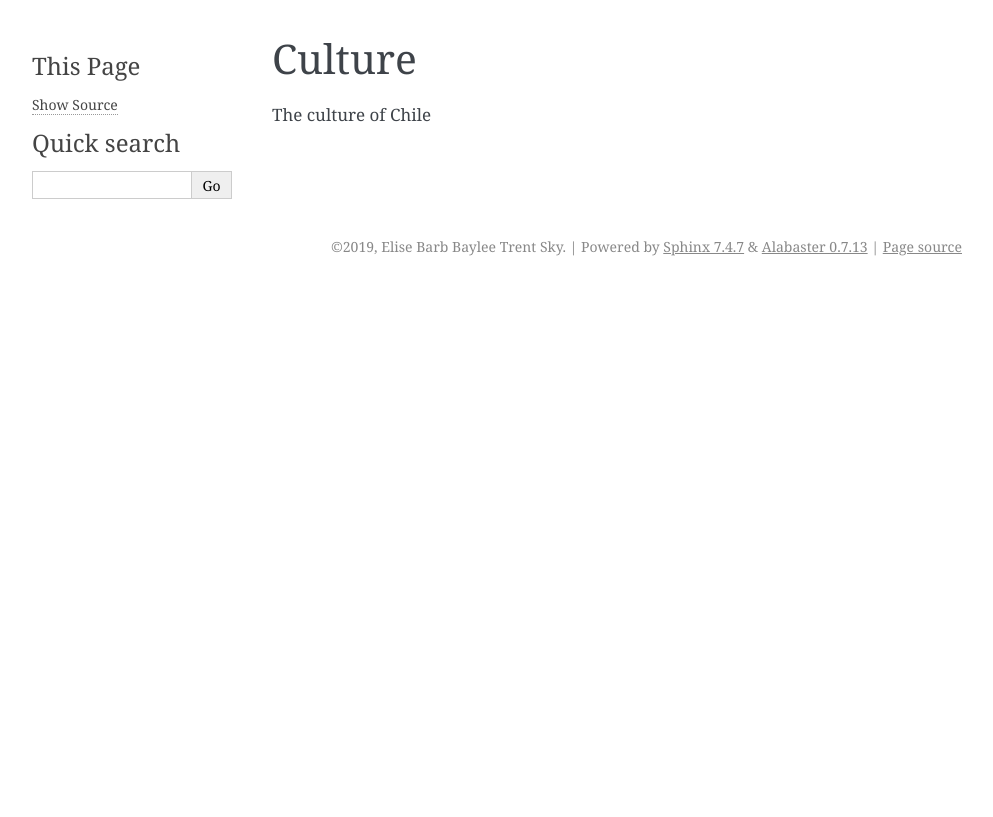
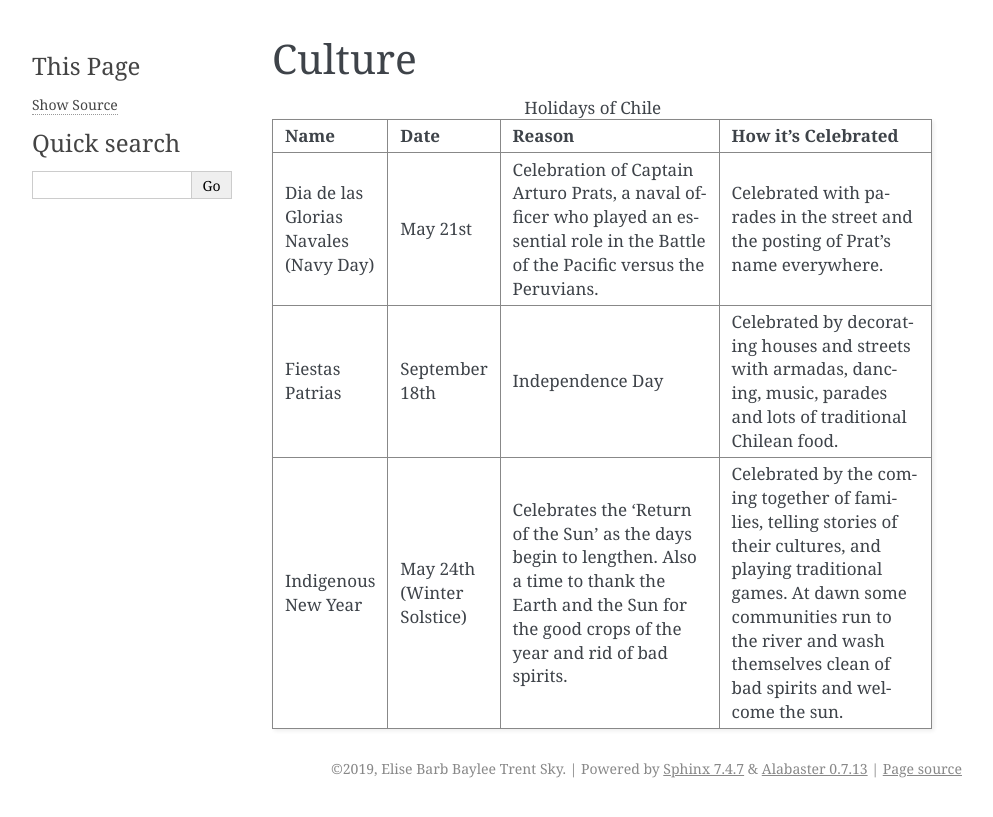
Before and after one commit to EliTaue/traveldestinations, a Sphinx documentation site: the page built from source/chile_culture.rst, in a window 1280 px wide. Shown: the top 817 px of the page, without its empty margins (148-1141 px from the left). Built offline with Sphinx 7.4.7, drawn with Linux system fonts in a browser that asks for light colours; pages that are not in the unit, such as notebooks, are missing from menus.

Commit message:
Sky's Updates

```diff
--- a/source/chile_culture.rst
+++ b/source/chile_culture.rst
@@ -1,4 +1,23 @@
 Culture
 =======
 
-The culture of Chile
+.. list-table:: Holidays of Chile
+    :widths: 20 10 50 50
+    :header-rows: 1
+
+    * - Name
+      - Date
+      - Reason
+      - How it's Celebrated
+    * - Dia de las Glorias Navales (Navy Day)
+      - May 21st
+      - Celebration of Captain Arturo Prats, a naval officer who played an essential role in the Battle of the Pacific versus the Peruvians.
+      - Celebrated with parades in the street and  the posting of Prat’s name everywhere.
+    * - Fiestas Patrias
+      - September 18th
+      - Independence Day
+      - Celebrated by decorating houses and streets with armadas, dancing, music, parades and lots of traditional Chilean food.
+    * - Indigenous New Year
+      - May 24th (Winter Solstice)
+      - Celebrates the ‘Return of the Sun’ as the days begin to lengthen. Also a time to thank the Earth and the Sun for the good crops of the year and rid of bad spirits.
+      - Celebrated by the coming together of families, telling stories of their cultures, and playing traditional games. At dawn some communities run to the river and wash themselves clean of bad spirits and welcome the sun.
--- a/source/chile_famouspeople.rst
+++ b/source/chile_famouspeople.rst
@@ -7,7 +7,7 @@ Sebastian is the current President of Chile. He has
 been serving since 2018, and has served a previous
 term from 2010 to 2014.
 Prior to presidency, he served as senator for East
-Santiago, foundedgi of many socioeconomic foundations,
+Santiago, founder of many socioeconomic foundations,
 and is a well-known economist and businessman.
 .. image:: C_President.jpg
 
```
